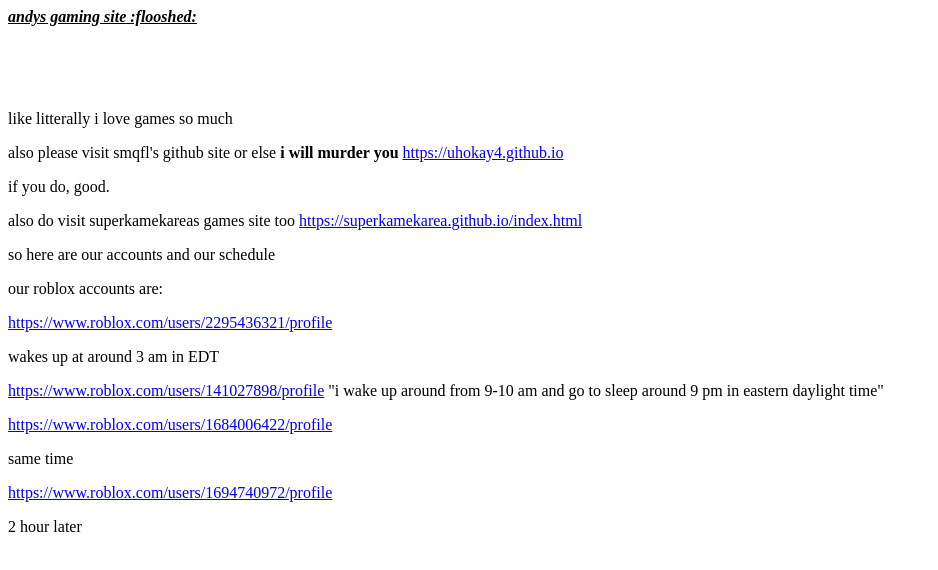
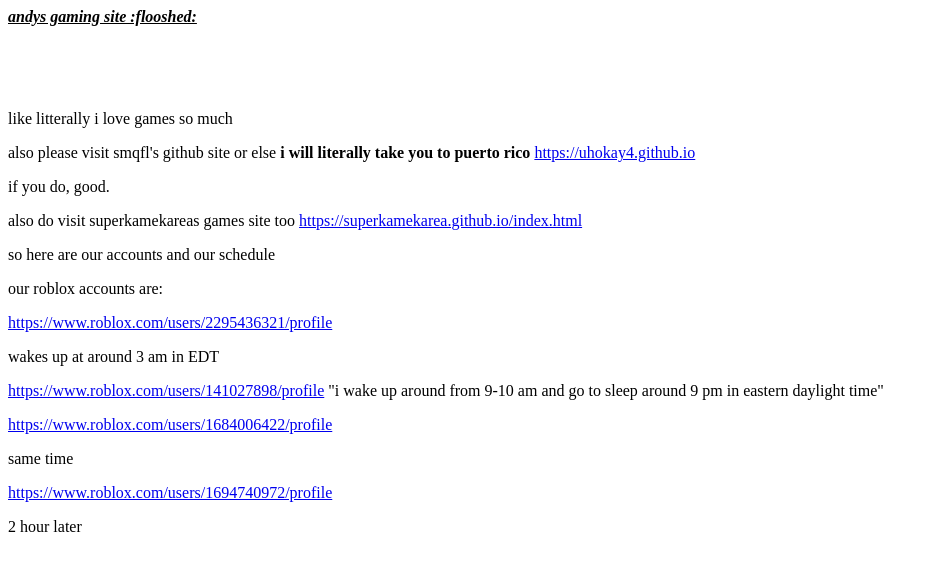
Before and after one commit to andythebasics/genericandysite, a plain HTML site: page index.html in a window 1280 px wide. Shown: the whole page, without its empty margins (0-938 px from the left). Drawn offline with Linux system fonts and the light colour scheme.

Commit message:
Update index.html

```diff
--- a/index.html
+++ b/index.html
@@ -2,7 +2,7 @@
 <p>&nbsp;</p>
 <p style="text-align: left;">&nbsp;</p>
 <p>like litterally i love games so much</p>
-<p>also please visit smqfl's github site or else&nbsp;<strong>i will murder you</strong> <a href="https://uhokay4.github.io">https://uhokay4.github.io</a></p>
+<p>also please visit smqfl's github site or else&nbsp;<strong>i will literally take you to puerto rico </strong><a href="https://uhokay4.github.io">https://uhokay4.github.io</a></p>
 <p>if you do, good.</p>
 <p>also do visit superkamekareas games site too <a href="https://superkamekarea.github.io/index.html">https://superkamekarea.github.io/index.html</a></p>
 <p>so here are our accounts and our schedule</p>
```
